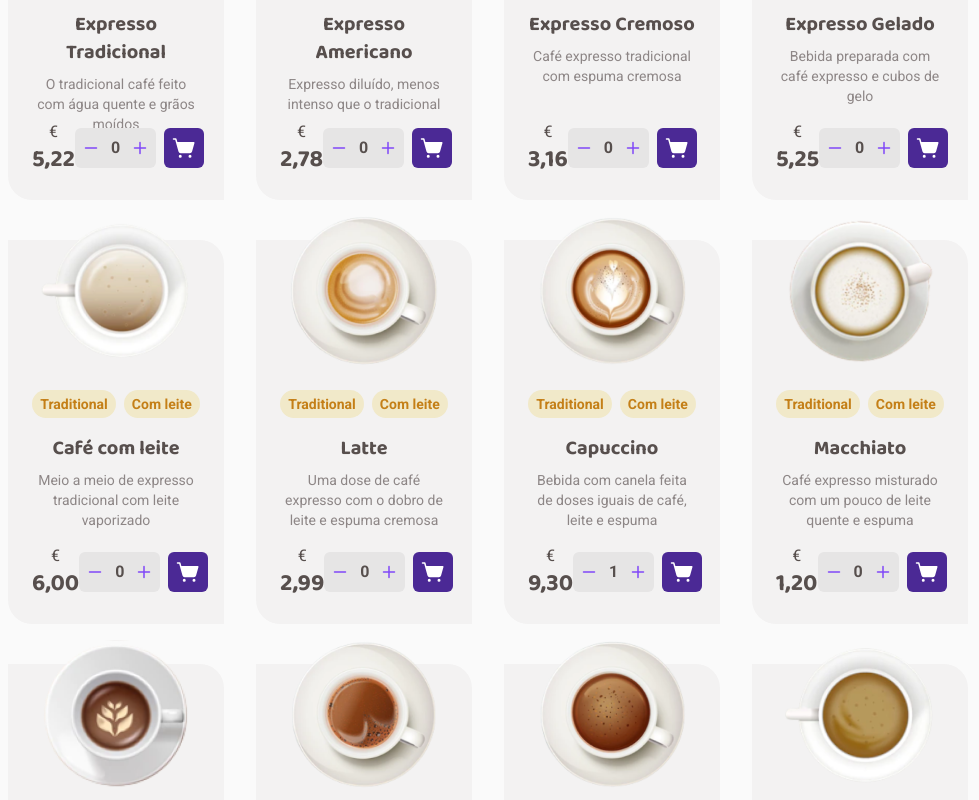
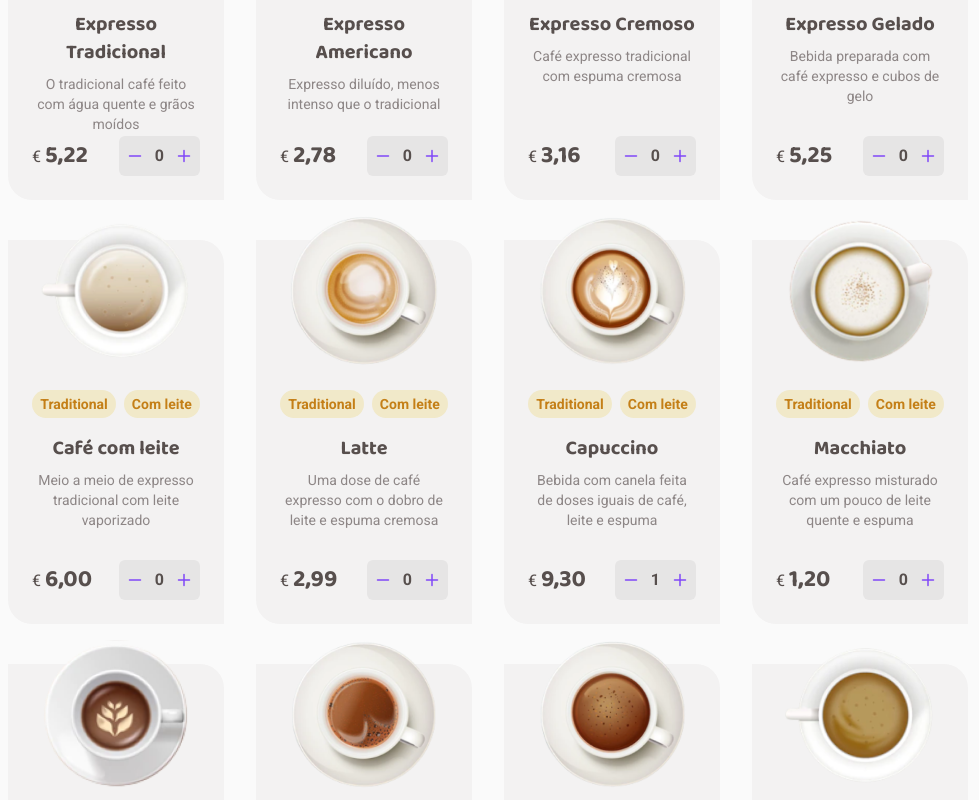
Before and after one commit to darlysson/coffee-delivery, a Next.js app: page / in a window 1280 px wide. Shown: the part 1000-1800 px from the top of the page, without its empty margins (152-1131 px from the left). Built offline with nearby package versions, Linux system fonts and the light colour scheme.

Commit message:
Created structure to Context

```diff
--- a/src/components/CoffeeCard.tsx
+++ b/src/components/CoffeeCard.tsx
@@ -1,7 +1,6 @@
-import { Minus, Plus, ShoppingCartSimple } from "@phosphor-icons/react";
+import { Minus, Plus } from "@phosphor-icons/react";
 import Image from 'next/image';
 import { ComponentProps } from "react";
-import { Icon } from "./Icon";
 
 interface CoffeeCardProps extends ComponentProps<'div'> {
   imageSrc: string
@@ -34,7 +33,6 @@ export function CoffeeCard({ title, imageSrc, price, labels, description, quanti
           € <span className="font-baloo text-2xl te">{price}</span>
         </p>
 
-        <div className="flex gap-2">
         <div className="flex items-center p-2 gap-1 bg-button rounded-md">
           <button className="text-purple">
             <Minus weight="bold" />
@@ -46,11 +44,6 @@ export function CoffeeCard({ title, imageSrc, price, labels, description, quanti
             <Plus weight="bold" />
           </button>
         </div>
-
-          <button className="cursor-pointer">
-            <Icon icon={ShoppingCartSimple} size={24} className="text-white p-2 bg-darkPurple" />
-          </button>
-        </div>
       </div>
     </div >
   )
--- a/src/components/Header.tsx
+++ b/src/components/Header.tsx
@@ -19,6 +19,7 @@ export function Header() {
             <span className="text-sm">Lisbon, PT</span>
           </div>
 
+          {/* Apply these classes only if there's at least 1 item in the card => border border-darkYellow animate-checkout */}
           <Link href="/checkout" className="p-1 bg-lightYellow no-underline rounded-md">
             <Icon icon={ShoppingCartSimple} className="text-darkYellow" size={22} />
           </Link>
--- a/src/pages/_app.tsx
+++ b/src/pages/_app.tsx
@@ -1,12 +1,21 @@
 import { Header } from '@/components/Header'
 import '@/styles/global.css'
 import type { AppProps } from 'next/app'
+import { createContext, useState } from 'react'
 
 export default function App({ Component, pageProps }: AppProps) {
+  const AppContext = createContext({})
+  const [coffess, setCoffees] = useState([])
+
+  // List of all coffees
+  // List of all coffees where quantity is !== de 0 (filter)
+  // quantity = reduce no array de coffees somando todas as quantities
+  // Add and remove items On click
+
   return (
-    <>
+    <AppContext.Provider value={{}}>
       <Header />
       <Component {...pageProps} />
-    </>
+    </AppContext.Provider>
   )
 }
--- a/tailwind.config.js
+++ b/tailwind.config.js
@@ -35,10 +35,19 @@ module.exports = {
       borderRadius: {
         '5xl': '36px',
       },
-      // border: {},
-      // borderColor: {
-      //   'linear-gradient': 'linear-gradient(to left, #DBAC2C, #8047F8)',
-      // },
+      keyframes: {
+        checkout: {
+          '0%': {
+            boxShadow: '0 0 0 0 #C47F17',
+          },
+          '70%': {
+            boxShadow: '0 0 0 15px rgba(229, 62, 62, 0)',
+          },
+        },
+      },
+      animation: {
+        checkout: 'checkout 2s infinite',
+      },
     },
   },
   plugins: [],
```
Lines whose indentation alone changed are shown as unchanged.
